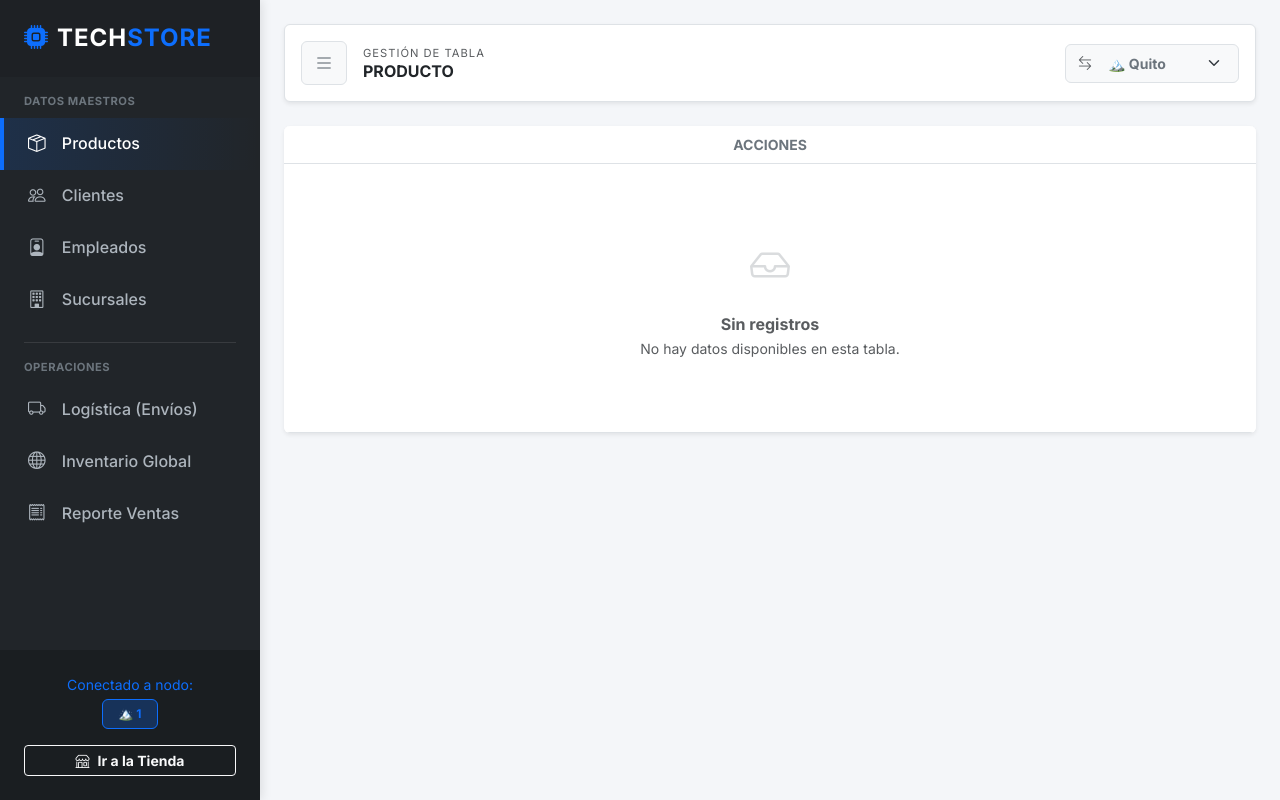
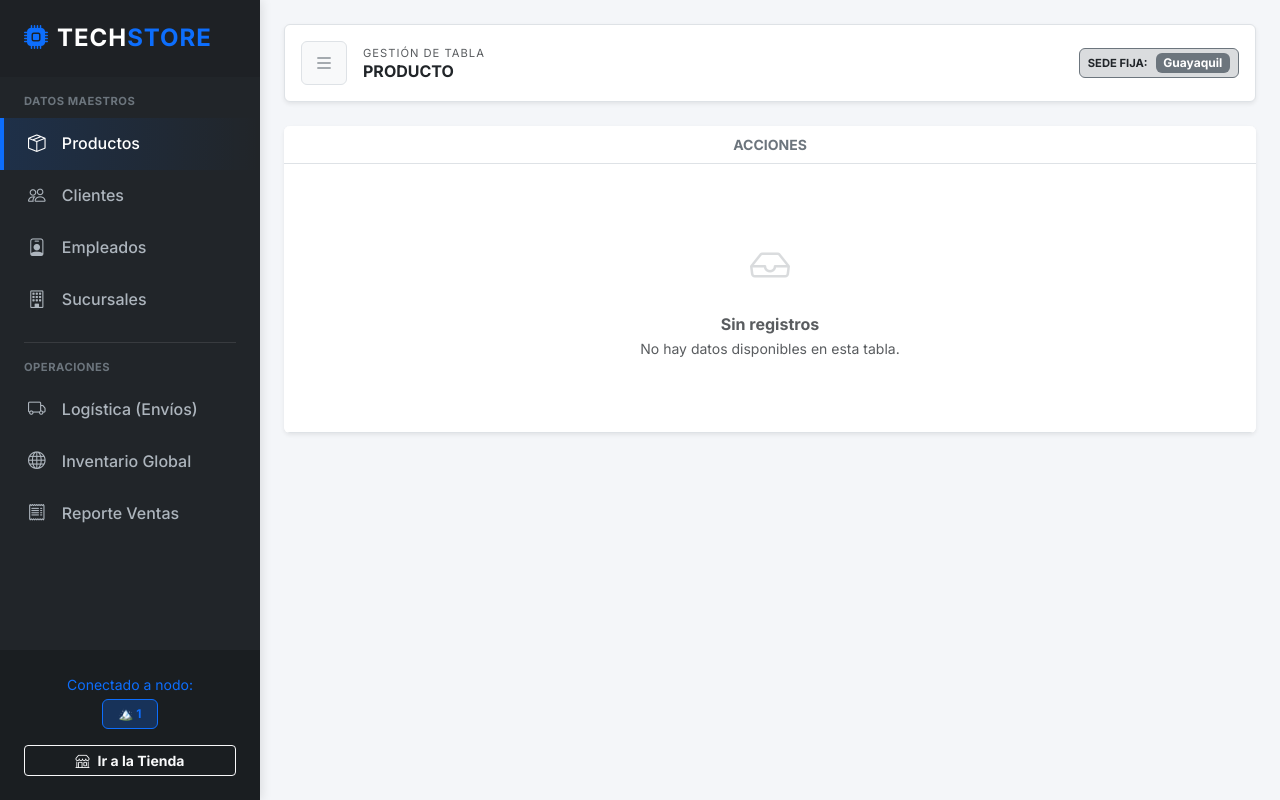
Before and after one commit to Andro2k/TechStore-Web, a Flask app: page /dashboard in a window 1280 px wide. Run offline with Flask 3, Linux system fonts and the light colour scheme; the visitor is signed in with stand-in values (Sample User, id 1); data that the repository does not hold is empty; parts of the project's set-up code (start-up, migrations or seed data) failed here and were passed over.

Commit message:
arreglo de temas

```diff
--- a/backend/routes/actions.py
+++ b/backend/routes/actions.py
@@ -12,6 +12,12 @@ ID_GUAYAQUIL = 2
 # ==============================================================================
 @actions_bp.route('/cambiar_sucursal', methods=['POST'])
 def cambiar_sucursal():
+    # [NUEVO] CANDADO 2: Si es empleado, IMPEDIR el cambio
+    if session.get('user_role') == 'admin':
+        session['sucursal'] = session.get('assigned_branch', session.get('sucursal'))
+        return redirect(request.referrer or url_for('views.dashboard'))
+
+    # Si es cliente o invitado, sí dejamos cambiar
     session['sucursal'] = request.form['nueva_sucursal']
     return redirect(request.referrer or url_for('views.index'))
 
--- a/backend/routes/auth.py
+++ b/backend/routes/auth.py
@@ -27,6 +27,8 @@ def login():
                 session['user_id'] = empleado[0]
                 session['user_name'] = empleado[1]
                 session['user_role'] = 'admin'
+                session['assigned_branch'] = sucursal_seleccionada
+
                 conn.close()
                 return redirect(url_for('views.dashboard'))
 
--- a/templates/dashboard.html
+++ b/templates/dashboard.html
@@ -200,15 +200,22 @@
                 </div>
             </div>
 
-            <form action="/cambiar_sucursal" method="POST" class="d-flex align-items-center bg-light p-1 rounded border">
-
-                <span class="text-muted small mx-2 d-none d-sm-inline"><i class="bi bi-arrow-left-right"></i></span>
-
-                <select name="nueva_sucursal" onchange="this.form.submit()" class="form-select form-select-sm border-0 bg-transparent fw-bold text-secondary" style="width: auto; cursor: pointer; max-width: 150px;">
-                    <option value="Quito" {% if sucursal == 'Quito' %}selected{% endif %}>🏔️ Quito</option>
-                    <option value="Guayaquil" {% if sucursal == 'Guayaquil' %}selected{% endif %}>🌊 Guayaquil</option>
-                </select>
-            </form>
+            {% if session.get('user_role') == 'admin' %}
+                <div class="d-flex align-items-center px-2 py-1 border border-secondary rounded bg-secondary bg-opacity-25">
+                    <span class="small text-uppercase fw-bold me-2" style="font-size: 0.7rem;">Sede Fija:</span>
+                    <span class="badge bg-secondary text-white">
+                        {% if sucursal == 'Quito' %}Quito{% else %}Guayaquil{% endif %}
+                    </span>
+                </div>
+            {% else %}
+                <form action="/cambiar_sucursal" method="POST" class="d-flex align-items-center bg-light p-1 rounded border">
+                    <span class="text-muted small mx-2 d-none d-sm-inline"><i class="bi bi-arrow-left-right"></i></span>
+                    <select name="nueva_sucursal" onchange="this.form.submit()" class="form-select form-select-sm border-0 bg-transparent fw-bold text-secondary" style="width: auto; cursor: pointer; max-width: 150px;">
+                        <option value="Quito" {% if sucursal == 'Quito' %}selected{% endif %}>Quito</option>
+                        <option value="Guayaquil" {% if sucursal == 'Guayaquil' %}selected{% endif %}>Guayaquil</option>
+                    </select>
+                </form>
+            {% endif %}
 
         </header>
 
@@ -259,7 +266,7 @@
                                     </div>
                                 </div>
                                 <div class="col-md-6">
-                                    <label class="form-label small fw-bold text-secondary">Precio de Venta (PVP) <span class="text-danger">*</span></label>
+                                    <label class="form-label small fw-bold text-secondary">Precio de Venta <span class="text-danger">*</span></label>
                                     <div class="input-group">
                                         <span class="input-group-text bg-success text-white border-success"><i class="bi bi-currency-dollar"></i></span>
                                         <input type="number" step="0.01" name="precio" class="form-control fw-bold text-success" placeholder="0.00" required>
@@ -277,24 +284,24 @@
                                     Define cuántas unidades se quedan en la Matriz y cuántas se envían automáticamente a la Sucursal.
                                 </p>
 
-                                <div class="row g-0 align-items-center justify-content-center">
+                                <div class="row g-1 align-items-center justify-content-center">
                                     <div class="col-5">
-                                        <label class="form-label small fw-bold text-primary mb-1 d-block text-center">Bodega</label>
-                                        <div class="input-group input-group-lg shadow-sm">
+                                        <label class="form-label small fw-bold text-primary mb-1 d-block text-center" style="font-size: 0.75rem;">Bodega</label>
+                                        <div class="input-group input-group-sm shadow-sm">
                                             <span class="input-group-text bg-primary text-white border-primary"><i class="bi bi-building-fill"></i></span>
-                                            <input type="number" name="stock_gye" class="form-control text-center fw-bold text-primary fs-5" value="0" min="0" required>
+                                            <input type="number" name="stock_gye" class="form-control text-center fw-bold text-primary" value="0" min="0" required>
                                         </div>
                                     </div>
 
-                                    <div class="col-2 text-center">
-                                        <i class="bi bi-arrow-right-circle-fill fs-1 text-secondary"></i>
+                                    <div class="col-2 text-center pt-3">
+                                        <i class="bi bi-arrow-right-circle-fill fs-4 text-secondary opacity-50"></i>
                                     </div>
 
                                     <div class="col-5">
-                                        <label class="form-label small fw-bold text-warning text-dark mb-1 d-block text-center">Enviar a QUITO</label>
-                                        <div class="input-group input-group-lg shadow-sm">
+                                        <label class="form-label small fw-bold text-warning text-dark mb-1 d-block text-center" style="font-size: 0.75rem;">Enviar a QUITO</label>
+                                        <div class="input-group input-group-sm shadow-sm">
                                             <span class="input-group-text bg-warning text-dark border-warning"><i class="bi bi-truck-front-fill"></i></span>
-                                            <input type="number" name="stock_uio" class="form-control text-center fw-bold text-dark fs-5" value="0" min="0" required>
+                                            <input type="number" name="stock_uio" class="form-control text-center fw-bold text-dark" value="0" min="0" required>
                                         </div>
                                     </div>
                                 </div>
--- a/templates/login.html
+++ b/templates/login.html
@@ -32,8 +32,8 @@
                 <div class="input-group">
                     <span class="input-group-text bg-white text-primary"><i class="bi bi-geo-alt-fill"></i></span>
                     <select name="sucursal" class="form-select" required>
-                        <option value="Quito" {% if session.get('sucursal') == 'Quito' %}selected{% endif %}>🏔️ Nodo Quito</option>
-                        <option value="Guayaquil" {% if session.get('sucursal') == 'Guayaquil' %}selected{% endif %}>🌊 Nodo Guayaquil</option>
+                        <option value="Quito" {% if session.get('sucursal') == 'Quito' %}selected{% endif %}>Nodo Quito</option>
+                        <option value="Guayaquil" {% if session.get('sucursal') == 'Guayaquil' %}selected{% endif %}>Nodo Guayaquil</option>
                     </select>
                 </div>
             </div>
```
Also changed, not shown: templates/index.html (+11 -1 lines), 1 other file.
